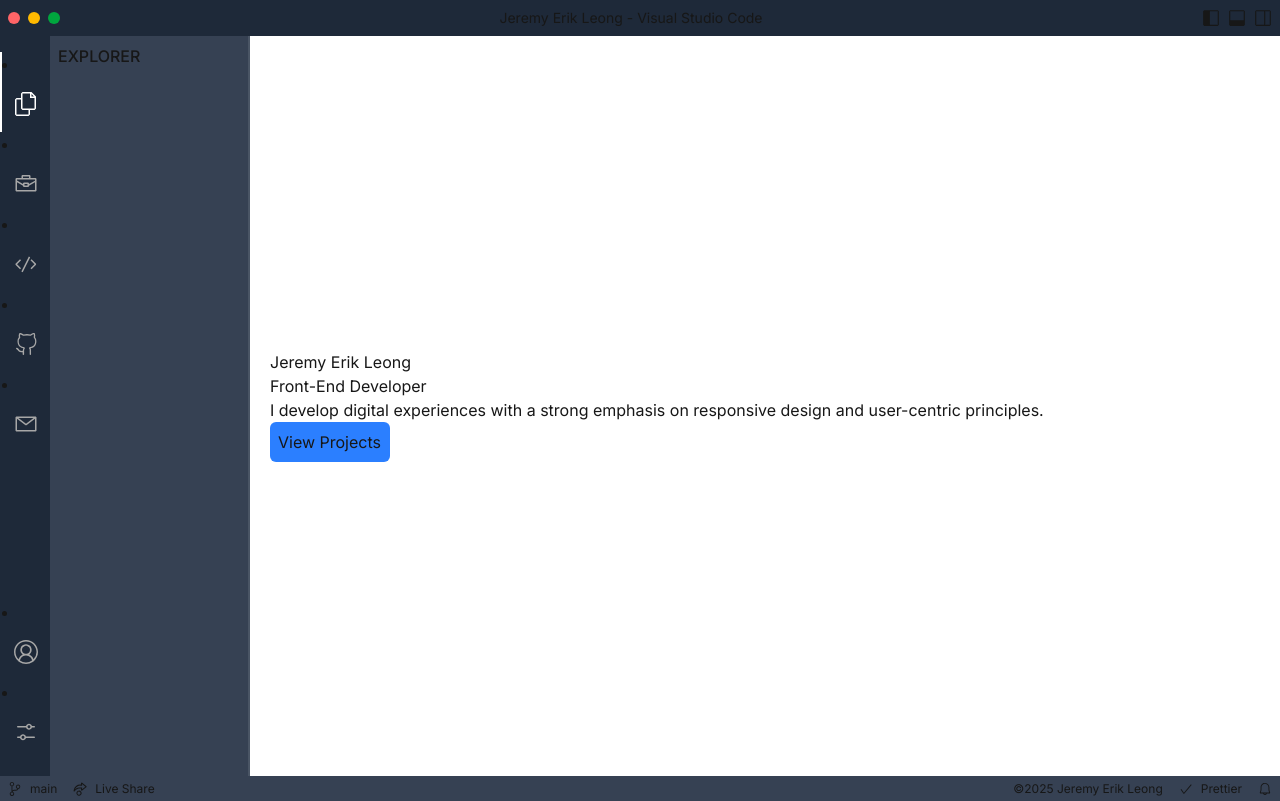
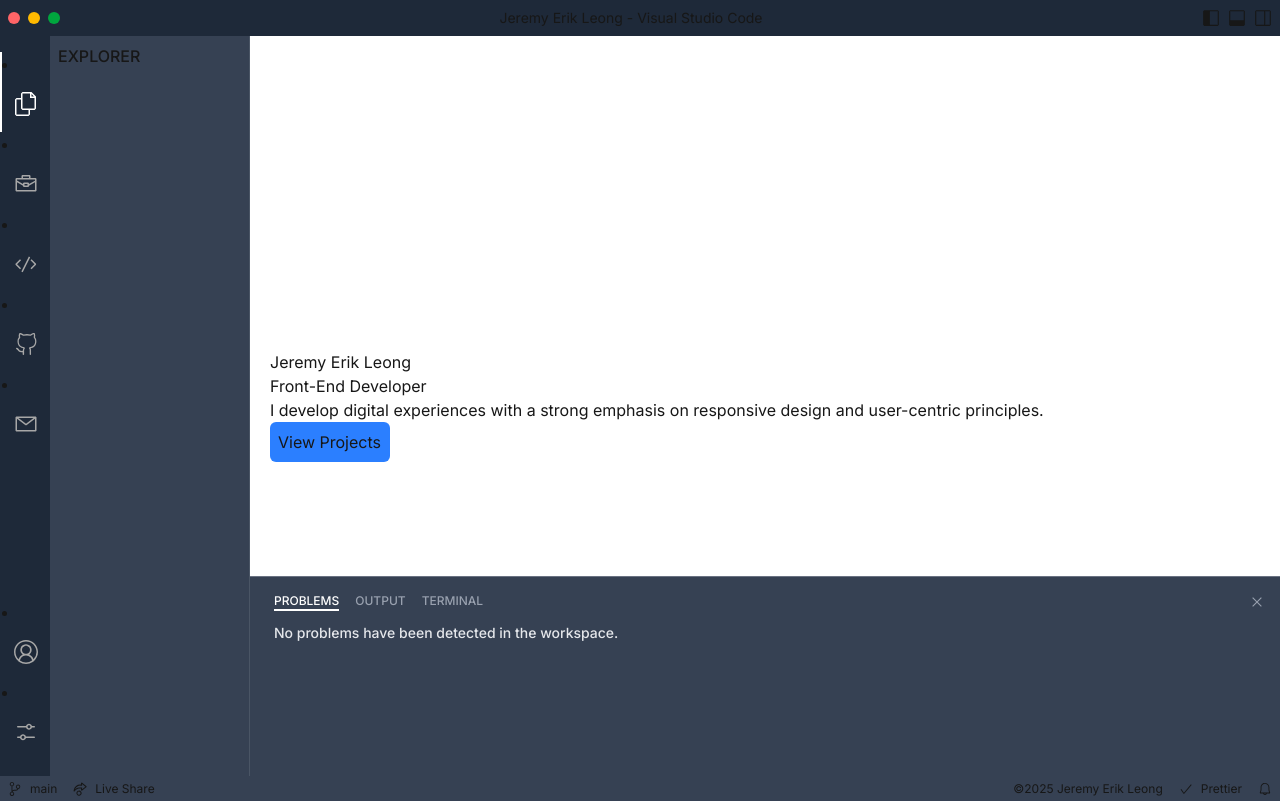
Before and after one commit to jeremyerikleong/my-vscode-inspired-react-portfolio, a Next.js app: page / in a window 1280 px wide. Both pictures are taken after a click on the item 1236 px from the left and 18 px from the top of the page. Built offline with nearby package versions, Linux system fonts and the light colour scheme.

Commit message:
built panel UI with toggle function

```diff
--- a/app/components/ClientLayout.tsx
+++ b/app/components/ClientLayout.tsx
@@ -4,24 +4,39 @@ import { useState } from 'react';
 import TitleBar from './TitleBar';
 import SideBar from './SideBar';
 import PrimarySideBar from './PrimarySideBar';
+import SecondarySideBar from './SecondarySideBar';
+import Panel from './Panel';
 import Footer from './Footer';
 
 export default function ClientLayout({ children }: { children: React.ReactNode }) {
     const [showPrimarySideBar, setShowPrimarySideBar] = useState(true);
+    const [showSecondarySideBar, setShowSecondarySideBar] = useState(false);
+    const [showPanel, setShowPanel] = useState(false);
 
     return (
         <div className="flex flex-col min-h-screen">
             <TitleBar
                 showPrimarySideBar={showPrimarySideBar}
-                togglePrimarySideBar={() => setShowPrimarySideBar(prev => !prev)} />
+                togglePrimarySideBar={() => setShowPrimarySideBar(prev => !prev)}
+                showSecondarySideBar={showSecondarySideBar}
+                toggleSecondarySideBar={() => setShowSecondarySideBar(prev => !prev)}
+                showPanel={showPanel}
+                togglePanel={() => setShowPanel(prev => !prev)}
+            />
 
             <div className="flex flex-1 overflow-hidden">
                 <SideBar />
                 {showPrimarySideBar && <PrimarySideBar />}
 
-                <main className="flex-1 overflow-y-auto">
-                    {children}
-                </main>
+                <div className="relative flex-1 overflow-hidden">
+                    <main className="flex-1 overflow-y-auto">
+                        {children}
+                    </main>
+
+                    {showPanel && <Panel showPanel={showPanel} onClose={() => setShowPanel(false)} />}
+                </div>
+
+                {showSecondarySideBar && <SecondarySideBar />}
             </div>
 
             <Footer />
--- /dev/null
+++ b/app/components/Panel.tsx
@@ -0,0 +1,70 @@
+import { VscChromeClose, VscArrowSmallRight, VscSymbolEvent } from 'react-icons/vsc';
+import { useState } from 'react';
+
+interface PanelProps {
+    showPanel: boolean;
+    onClose: () => void;
+}
+
+function Terminal() {
+    return (
+        <p className="text-[#7FFFD4] flex items-center font-bold">
+            <span className="mr-3">
+                <VscArrowSmallRight size={18} color={'green'} />
+            </span>
+
+            my-vscode-inspired-react-portfolio
+
+            <p className="text-sky-500 mx-2">
+                git:(<span className="text-red-500">main</span>)
+            </p>
+
+            <span>
+                <VscSymbolEvent size={14} color={'yellow'} />
+            </span>
+        </p>
+    )
+}
+
+export default function Panel({ showPanel, onClose }: PanelProps) {
+    const ICON_SIZES = 14;
+    const [activePanel, setActivePanel] = useState('problems');
+
+    const panels = [
+        { id: '1', title: 'problems' },
+        { id: '2', title: 'output' },
+        { id: '3', title: 'terminal' }
+    ]
+
+    return (
+        <div className={`absolute bottom-0 left-0 right-0 transition-transform duration-300 ${showPanel ? 'translate-y-0' : 'translate-y-full'} bg-gray-700 p-4 border-t border-gray-500 z-50 h-50`}>
+            <div className="flex items-center justify-between">
+                <ul className="flex items-center">
+                    {panels.map((panel) => (
+                        <li
+                            key={panel.id}
+                            onClick={() => setActivePanel(panel.title)}
+                            className={`uppercase text-xs font-medium mx-2 cursor-pointer ${activePanel === panel.title
+                                ? "text-white border-b-2 border-white"
+                                : "text-gray-400 hover:text-gray-200 border-b-2 border-transparent"
+                                }`}>
+                            {panel.title}
+                        </li>
+                    ))}
+                </ul>
+
+                <button
+                    onClick={onClose}
+                    className="cursor-pointer text-gray-400 hover:text-white transition">
+                    <VscChromeClose size={ICON_SIZES} />
+                </button>
+            </div>
+
+            <div className="mt-3 mx-2 text-sm text-gray-200 font-medium">
+                {activePanel === "problems" && <p>No problems have been detected in the workspace.</p>}
+                {activePanel === "output" && <p>Build output will appear here.</p>}
+                {activePanel === "terminal" && <Terminal />}
+            </div>
+        </div>
+    )
+}
--- a/app/components/PrimarySideBar.tsx
+++ b/app/components/PrimarySideBar.tsx
@@ -1,6 +1,6 @@
 export default function PrimarySideBar() {
     return (
-        <div className="w-50 h-[calc(100vh-30px-30px)] bg-gray-700 p-2 border-r-2 border-gray-600">
+        <div className="w-50 h-[calc(100vh-30px-30px)] bg-gray-700 p-2 border-r border-gray-600">
             <h3 className="uppercase font-medium">
                 Explorer
             </h3>
--- /dev/null
+++ b/app/components/SecondarySideBar.tsx
@@ -0,0 +1,9 @@
+export default function SecondarySideBar() {
+    return (
+        <div className="flex justify-center items-center w-50 h-[calc(100vh-30px-30px)] bg-gray-700 p-2 border-l border-gray-600">
+            <h3 className="uppercase font-medium">
+                Workspace
+            </h3>
+        </div>
+    )
+}
--- a/app/components/TitleBar.tsx
+++ b/app/components/TitleBar.tsx
@@ -1,7 +1,5 @@
-
 'use client';
 
-import { useState } from 'react';
 import { useHotkeys } from 'react-hotkeys-hook';
 import { developerInfo } from '@/constants';
 import { VscLayoutSidebarLeftOff, VscLayoutSidebarLeft, VscLayoutPanelOff, VscLayoutPanel, VscLayoutSidebarRightOff, VscLayoutSidebarRight } from 'react-icons/vsc';
@@ -16,20 +14,14 @@ const titleBarIconToolTip = {
 interface TitleBarProps {
     showPrimarySideBar: boolean;
     togglePrimarySideBar: () => void;
+    showSecondarySideBar: boolean;
+    toggleSecondarySideBar: () => void;
+    showPanel: boolean;
+    togglePanel: () => void;
 }
 
-export default function TitleBar({ showPrimarySideBar, togglePrimarySideBar }: TitleBarProps) {
+export default function TitleBar({ showPrimarySideBar, togglePrimarySideBar, showSecondarySideBar, toggleSecondarySideBar, showPanel, togglePanel }: TitleBarProps) {
     const ICON_SIZE = 18;
-    const [togglePanel, setTogglePanel] = useState(false);
-    const [toggleSecondarySideBar, setToggleSecondarySideBar] = useState(false);
-
-    function handleTogglePanel() {
-        setTogglePanel(prev => !prev);
-    }
-
-    function handleToggleSecondarySideBar() {
-        setToggleSecondarySideBar(prev => !prev);
-    }
 
     useHotkeys('meta+b,ctrl+b', (evt) => {
         evt.preventDefault();
@@ -38,12 +30,12 @@ export default function TitleBar({ showPrimarySideBar, togglePrimarySideBar }: T
 
     useHotkeys('meta+j,ctrl+j', (evt) => {
         evt.preventDefault();
-        handleTogglePanel();
+        togglePanel();
     });
 
     useHotkeys('meta+alt+b,ctrl+alt+b', (evt) => {
         evt.preventDefault();
-        handleToggleSecondarySideBar();
+        toggleSecondarySideBar();
     });
 
     return (
@@ -71,8 +63,8 @@ export default function TitleBar({ showPrimarySideBar, togglePrimarySideBar }: T
                         </Tooltip>)}
                 </li>
 
-                <li className="cursor-pointer" onClick={handleTogglePanel}>
-                    {togglePanel ?
+                <li className="cursor-pointer" onClick={togglePanel}>
+                    {showPanel ?
                         (<Tooltip text={titleBarIconToolTip.panel}>
                             <VscLayoutPanel size={ICON_SIZE} />
                         </Tooltip>) :
@@ -81,8 +73,8 @@ export default function TitleBar({ showPrimarySideBar, togglePrimarySideBar }: T
                         </Tooltip>)}
                 </li>
 
-                <li className="cursor-pointer" onClick={handleToggleSecondarySideBar}>
-                    {toggleSecondarySideBar ?
+                <li className="cursor-pointer" onClick={toggleSecondarySideBar}>
+                    {showSecondarySideBar ?
                         <Tooltip text={titleBarIconToolTip.secondarySideBar}>
                             <VscLayoutSidebarRight size={ICON_SIZE} />
                         </Tooltip> :
```
